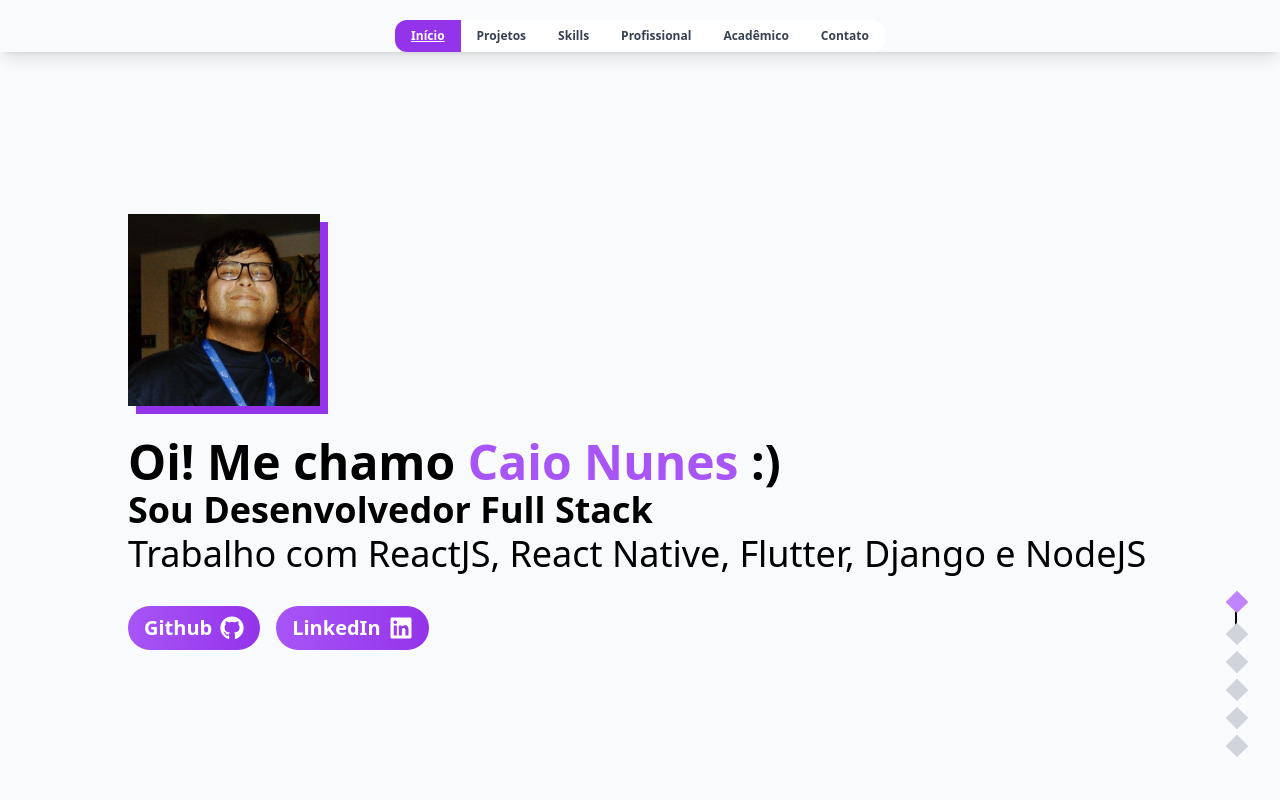
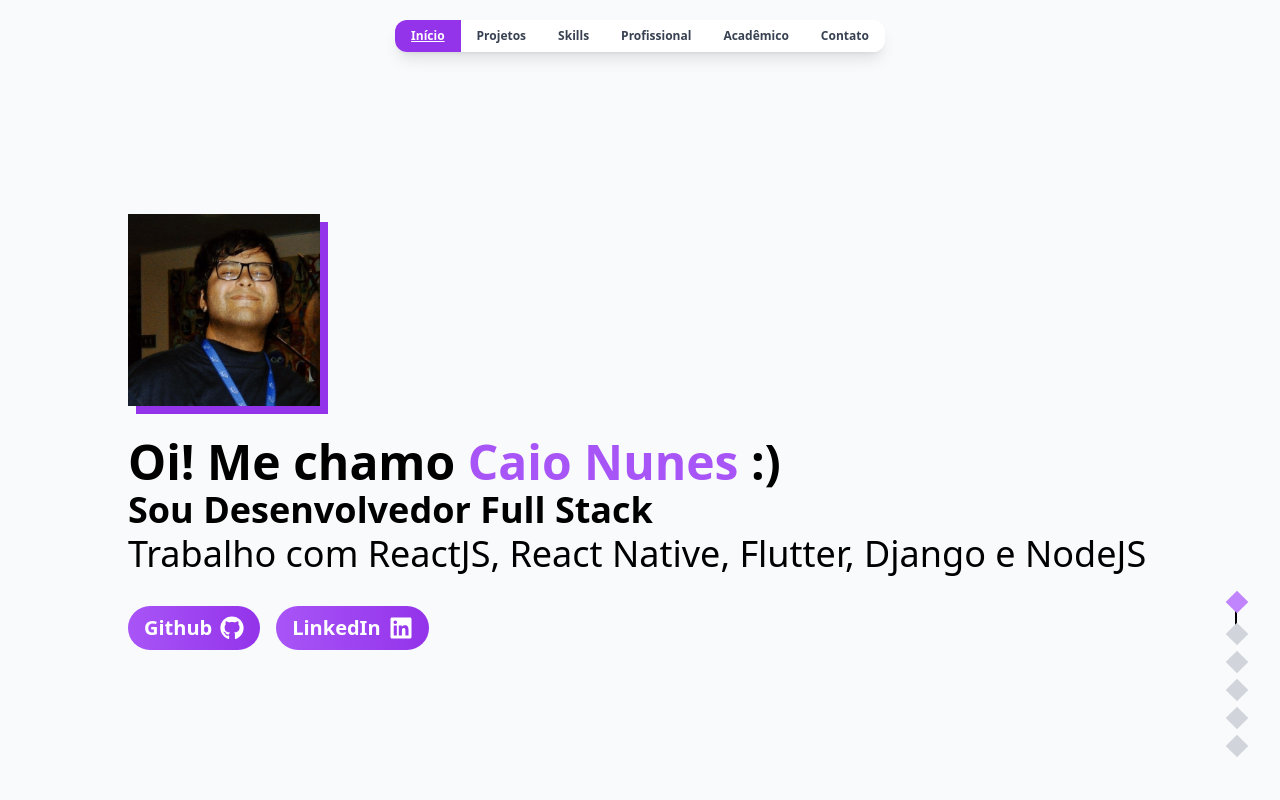
Before and after one commit to caionunespn/portfolio2023, a Next.js app: page / in a window 1280 px wide. Shown: the top 800 px of the page. Built offline with nearby package versions, Linux system fonts and the light colour scheme.

Commit message:
Components: adjusting displayName of the components

```diff
--- a/src/components/Header/Header.tsx
+++ b/src/components/Header/Header.tsx
@@ -62,7 +62,7 @@ const Header: React.FC = () => {
   };
 
   return (
-    <header className="fixed w-full md:w-fit-content top-3 md:top-5 z-50 md:shadow-lg">
+    <header className="fixed top-3 md:top-5 z-50 md:shadow-lg rounded-xl">
       <div className="flex justify-between items-center p-4 md:hidden">
         <button
           className="bg-gray-50 rounded-full p-2 text-gray-600 focus:outline-none focus:text-gray-900"
```
